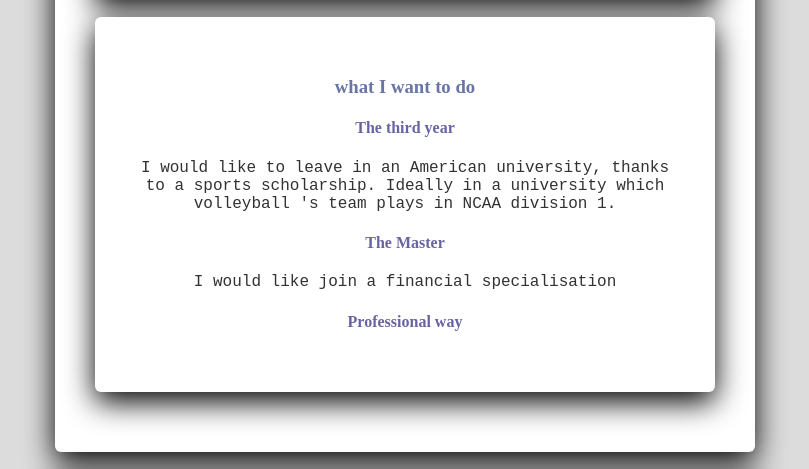
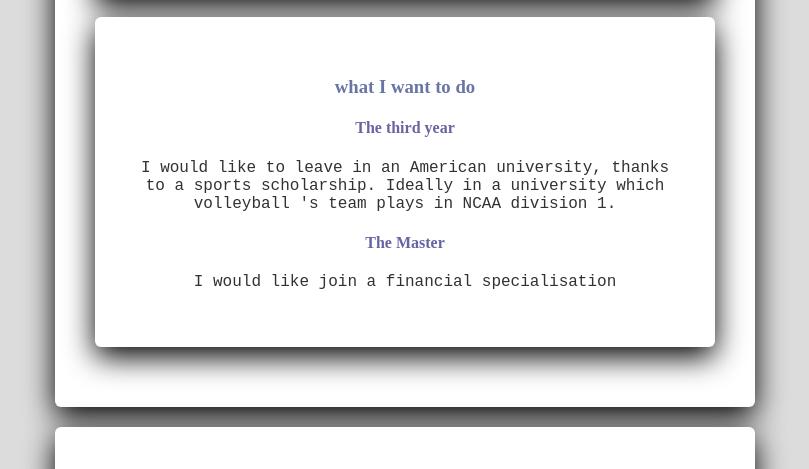
Before and after one commit to Lucasguillot/Profile-page, a plain HTML site: page index.html in a window 1280 px wide. Shown: the part 1313-1782 px from the top of the page, without its empty margins (235-1044 px from the left). Drawn offline with Linux system fonts and the light colour scheme.

Commit message:
Add files via upload

```diff
--- a/index.html
+++ b/index.html
@@ -61,7 +61,6 @@
                <h4>The Master </h4>
                <p>I would like join a financial specialisation</p>
 
-               <h4>Professional way</h4>
                </div>
          </div>
 
@@ -86,7 +85,7 @@
                   <a href=https://www.linkedin.com/in/lucas-guillot-678920220/ target="_blank">
                   <i class="fab fa-linkedin"></i>
                   </a>
-                  </li>
+               </li>
 
             </ul>
          </div>
```
